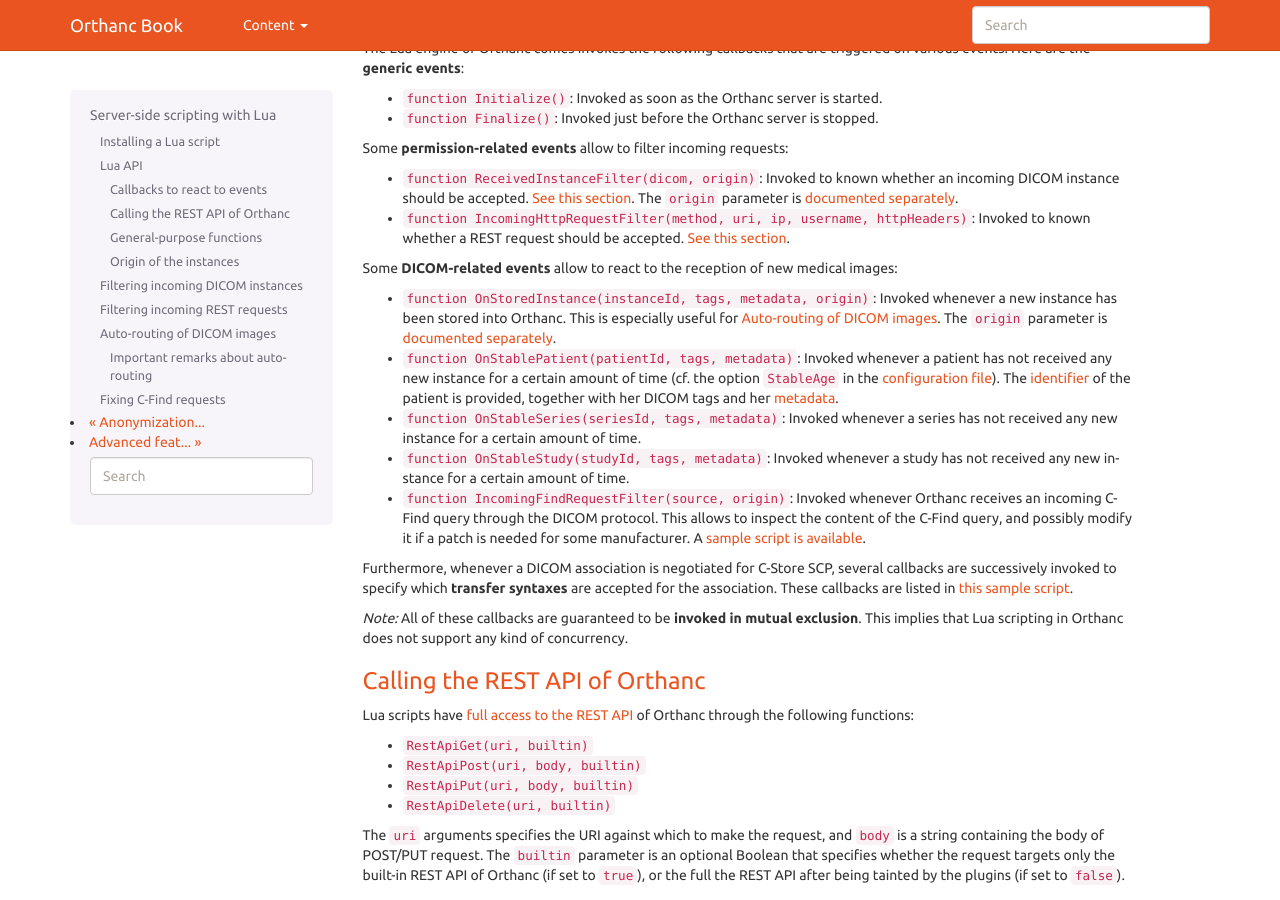
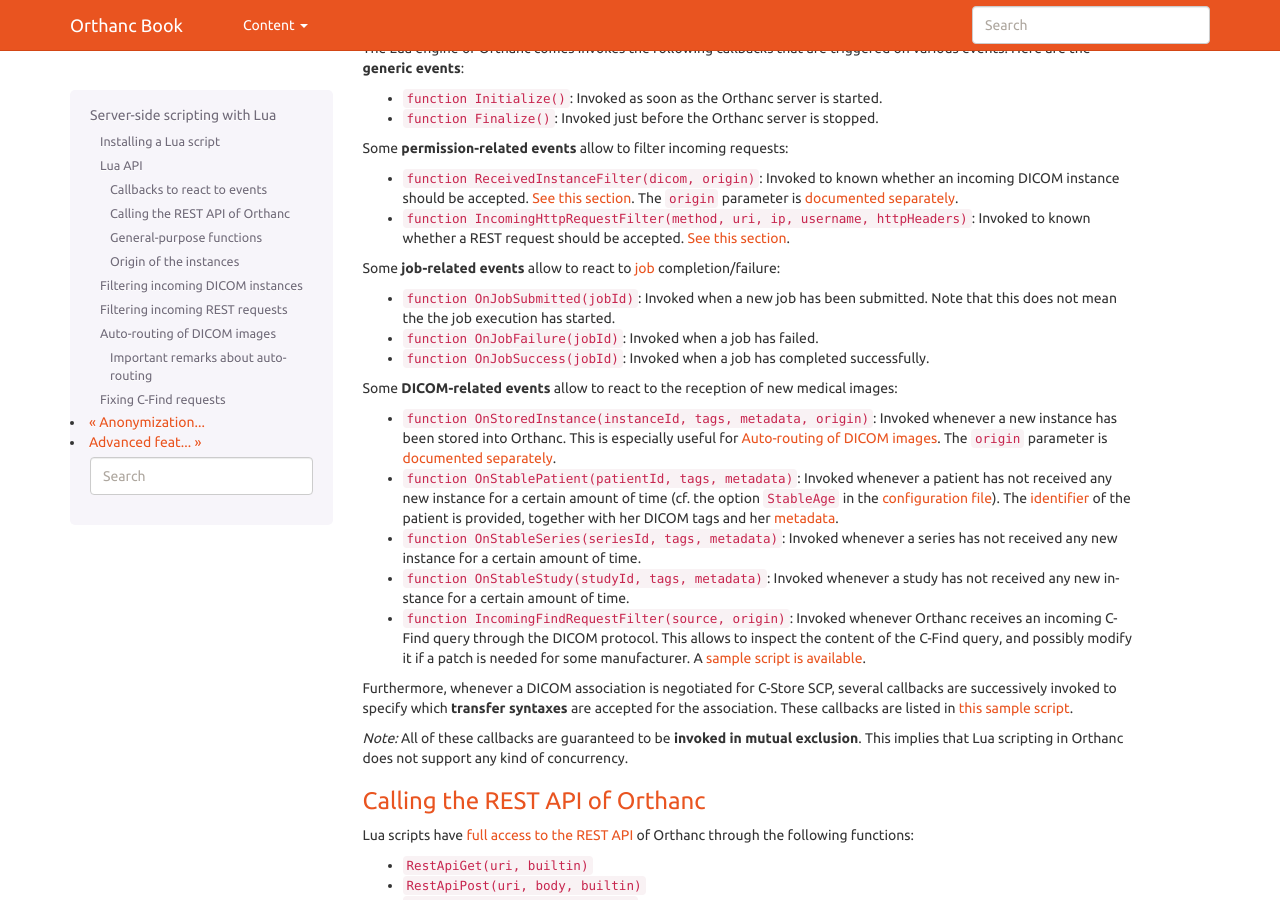
Before and after one commit to orthanc-mirrors/orthanc-book, a Sphinx documentation site: the page built from Sphinx/source/users/lua.rst, in a window 1280 px wide and 900 px high, scrolled down 997 px. Built offline with Sphinx 7.4.7, drawn with Linux system fonts in a browser that asks for light colours.

Commit message:
added Jobs Lua callback

```diff
--- a/Sphinx/source/users/lua.rst
+++ b/Sphinx/source/users/lua.rst
@@ -73,6 +73,16 @@
 * ``function IncomingHttpRequestFilter(method, uri, ip, username,
   httpHeaders)``: Invoked to known whether a REST request should be
   accepted. :ref:`See this section <lua-filter-rest>`.
+
+Some **job-related events** allow to react to :ref:`job <jobs>` completion/failure:
+
+* ``function OnJobSubmitted(jobId)``:
+  Invoked when a new job has been submitted.  Note that this does not
+  mean the the job execution has started.
+* ``function OnJobFailure(jobId)``:
+  Invoked when a job has failed.
+* ``function OnJobSuccess(jobId)``:
+  Invoked when a job has completed successfully.
 
 Some **DICOM-related events** allow to react to the reception of
 new medical images:
```
